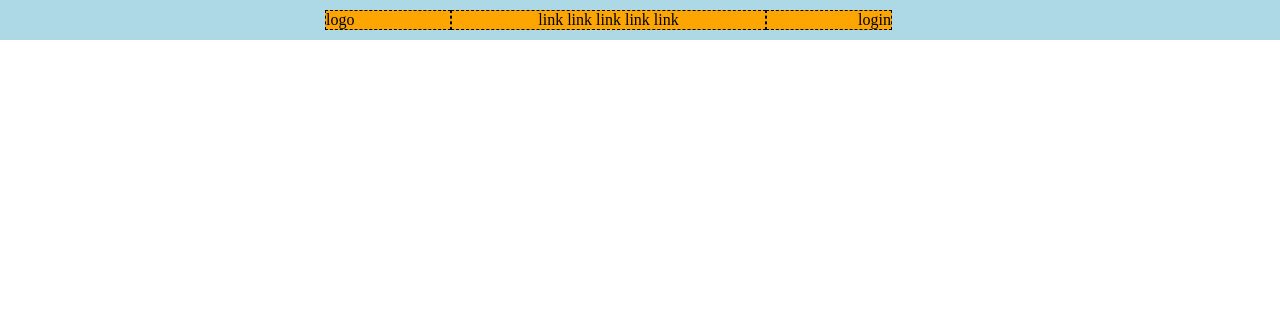
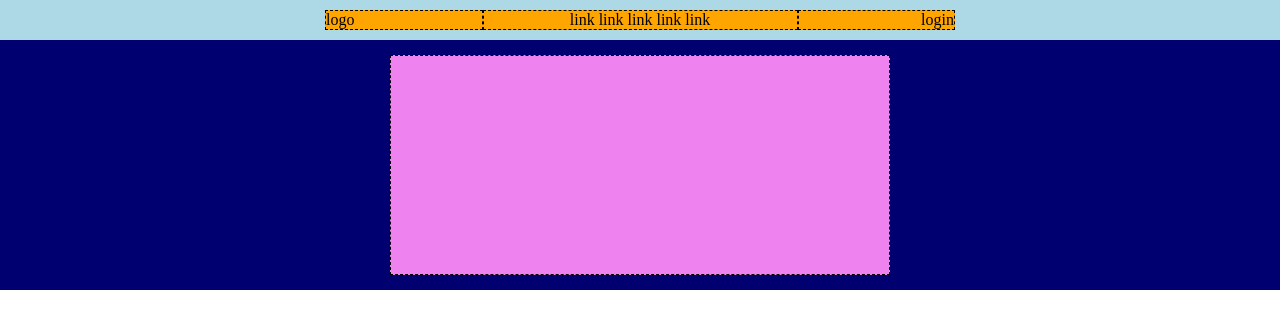
Before and after one commit to Emanuele-Colaci/htmlcss-struttura-discord, a plain HTML site: page index.html in a window 1280 px wide. Drawn offline with Linux system fonts and the light colour scheme.

Commit message:
FINE SECONDA SEZIONE

```diff
--- a/css/style.css
+++ b/css/style.css
@@ -8,7 +8,7 @@
     display: flex;
     padding: 10px;
     background-color: #add8e6;
-    justify-content: space-around;
+    justify-content: center;
 }
 /* INIZIO PRIMA SEZIONE */
 .cols{
@@ -18,7 +18,7 @@
 }
 
 .col-20{
-    width: 20%;
+    width: 25%;
 }
 
 .col-50{
@@ -38,3 +38,26 @@
     text-align: end;
 }
 /* FINE PRIMA SEZIONE */
+
+/* INIZIO SECONDA SEZIONE */
+.container1{
+    display: flex;
+    justify-content: center;
+    background-color: rgb(0, 0, 113);
+    height: 250px;
+    padding: 15px;
+}
+
+.col-40{
+    display: flex;
+    width: 40%;
+    border: dashed 1px black;
+    background-color: #ee82ee;
+}
+
+
+/* FINE SECONDA SEZIONE */
+
+/* INIZIO TERZA SEZIONE */
+
+/* FINE TERZA SEZIONE */
--- a/index.html
+++ b/index.html
@@ -10,6 +10,7 @@
     <body>
         <!-- INIZIO HEADER -->
         <header>
+            <!-- INIZIO PRIMA SEZIONE -->
             <div class="container">
                 <div class="row">
                     <div class="col-20 cols">
@@ -28,11 +29,20 @@
                     </div>
                 </div>
             </div>
+            <!-- FINE PRIMA SEZIONE -->
         </header>
         <!-- FINE HEADER -->
         <!-- INIZIO MAIN -->
         <main>
+            <!-- INIZIO SECONDA SEZIONE -->
+            <div class="container1">
+                <div class="col-40">
+                    <div class="row">
 
+                    </div>
+                </div>
+            </div>
+            <!-- FINE SECONDA SEZIONE -->
         </main>
         <!-- FINE MAIN -->
         <!-- INIZIO FOOTER -->
```
